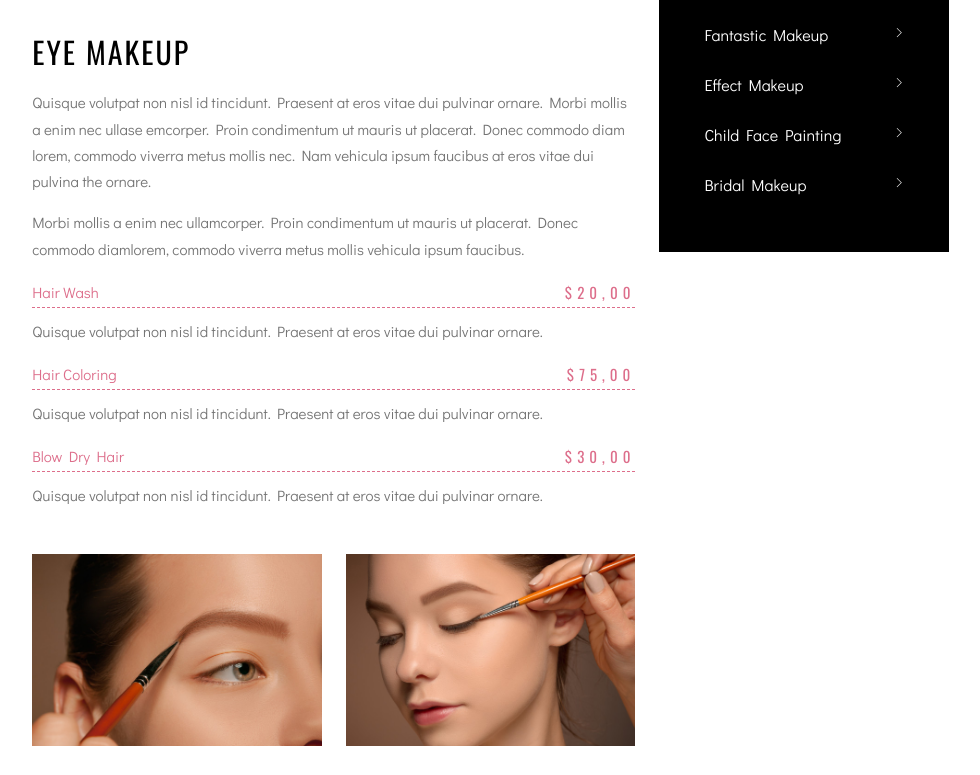
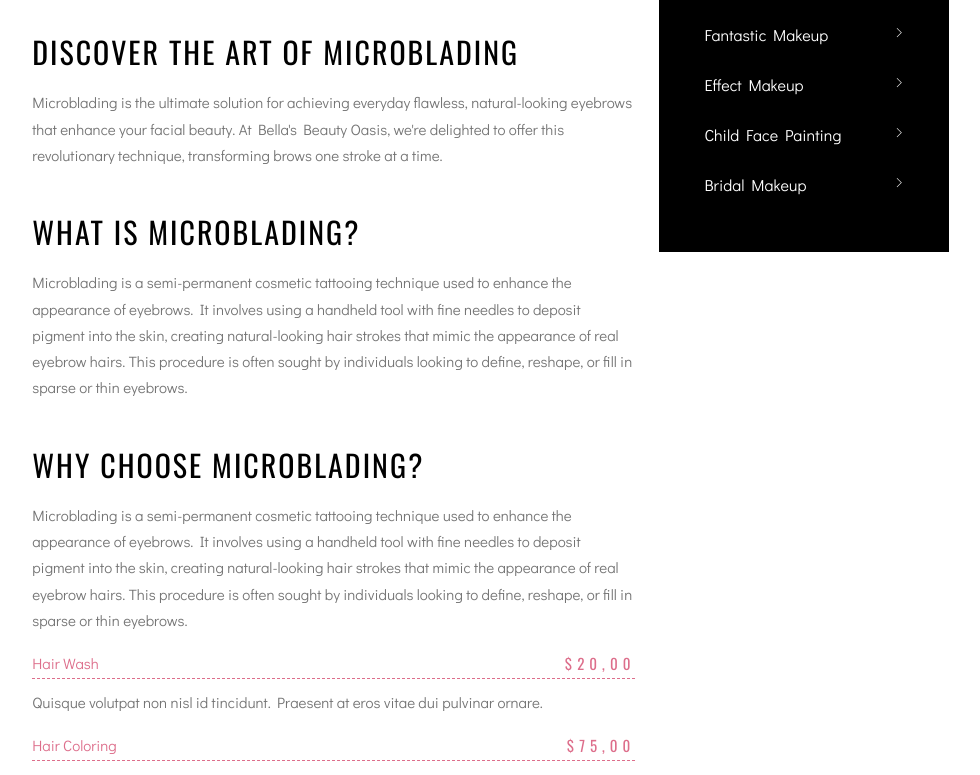
Before and after one commit to lrmoon/Bella-Booking, a Django app: page /pages/pages-services/eye-makeup in a window 1280 px wide. Shown: the part 819-1594 px from the top of the page, without its empty margins (271-1251 px from the left). Run offline with Django 4.2, Linux system fonts and the light colour scheme; some libraries are stand-ins or nearby versions.

Commit message:
text edits

```diff
--- a/main_app/templates/main_app/pages/pages-services.html
+++ b/main_app/templates/main_app/pages/pages-services.html
@@ -11,7 +11,7 @@
                     <div class="col-md-12">
                         <div class="text-left">
                             <div class="title animate-box" data-animate-effect="fadeInUp"> <span><a href="services.html">Services</a></span>
-                                <h2>Eye Makeup</h2>
+                                <h2>Microblading</h2>
                                 <hr class="line line-hr-secondary">
                             </div>
                         </div>
@@ -28,9 +28,14 @@
                         <div class="row">
                             <div class="col-md-12">
                                 <div class="img"> <img src="img/services/s7.jpg" class="img-fluid mb-30" alt=""> </div>
-                                <h3>Eye Makeup</h3>
-                                <p>Quisque volutpat non nisl id tincidunt. Praesent at eros vitae dui pulvinar ornare. Morbi mollis a enim nec ullase emcorper. Proin condimentum ut mauris ut placerat. Donec commodo diam lorem, commodo viverra metus mollis nec. Nam vehicula ipsum faucibus at eros vitae dui pulvina the ornare.</p>
-                                <p>Morbi mollis a enim nec ullamcorper. Proin condimentum ut mauris ut placerat. Donec commodo diamlorem, commodo viverra metus mollis vehicula ipsum faucibus.</p>
+                                <h3>Discover the Art of Microblading</h3>
+                                <p>Microblading is the ultimate solution for achieving everyday flawless, natural-looking eyebrows that enhance your facial beauty. At Bella's Beauty Oasis, we're delighted to offer this revolutionary technique, transforming brows one stroke at a time.</p>
+                                <br/>
+                                <h3>What is Microblading?</h3>
+                                <p>Microblading is a semi-permanent cosmetic tattooing technique used to enhance the appearance of eyebrows. It involves using a handheld tool with fine needles to deposit pigment into the skin, creating natural-looking hair strokes that mimic the appearance of real eyebrow hairs. This procedure is often sought by individuals looking to define, reshape, or fill in sparse or thin eyebrows.</p>
+                                <br/>
+                                <h3>Why choose Microblading?</h3>
+                                <p>Microblading is a semi-permanent cosmetic tattooing technique used to enhance the appearance of eyebrows. It involves using a handheld tool with fine needles to deposit pigment into the skin, creating natural-looking hair strokes that mimic the appearance of real eyebrow hairs. This procedure is often sought by individuals looking to define, reshape, or fill in sparse or thin eyebrows.</p>
                             </div>
                         </div>
                         <div class="row services-price mb-30">
```
Also changed, not shown: main_app/templates/index.html (+12 -12 lines).
